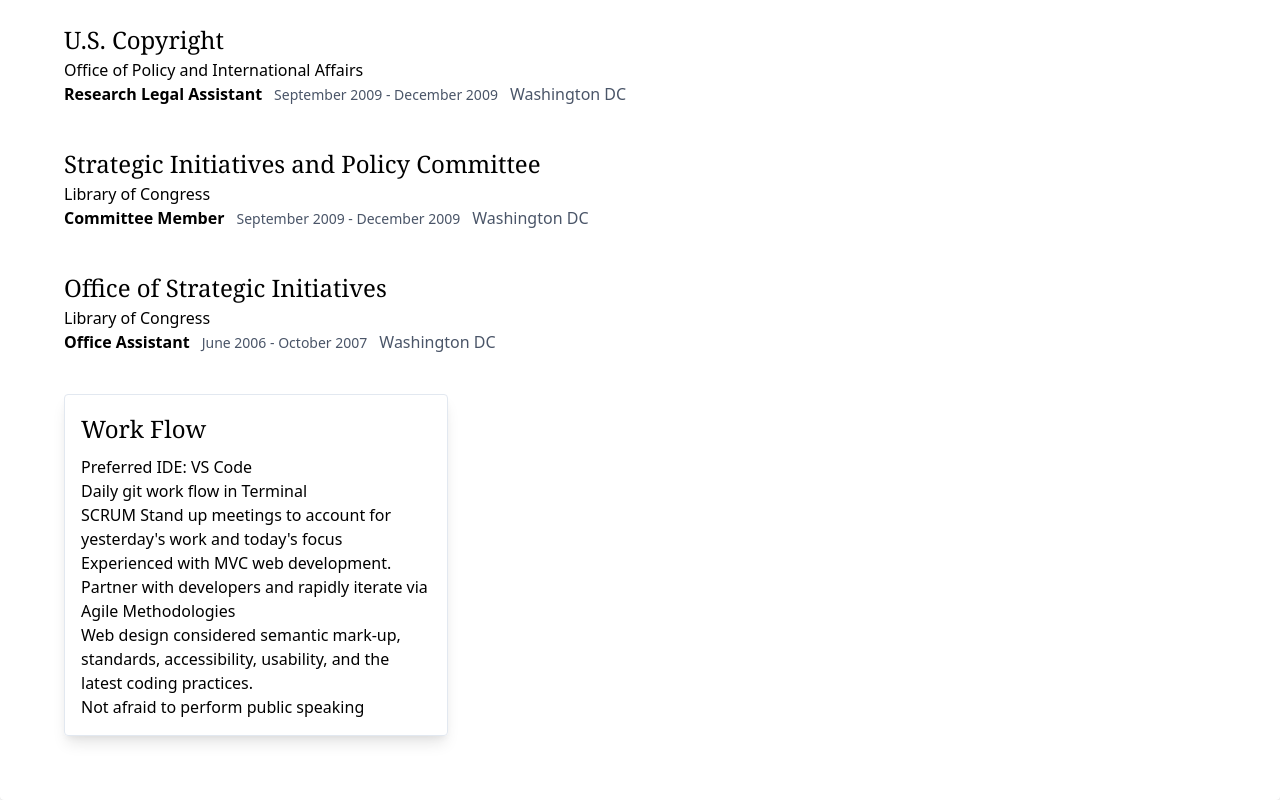
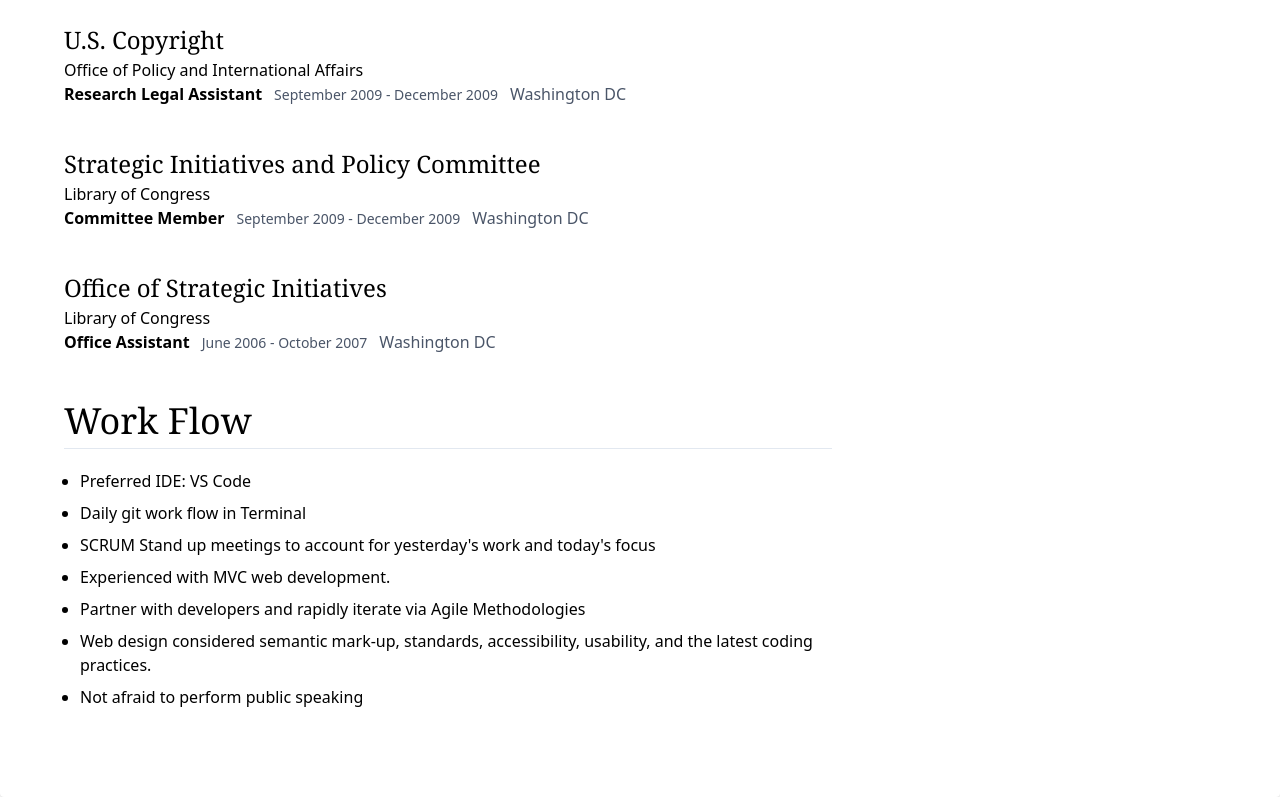
Before and after one commit to davidpham5/resume, a Next.js app: page /resume in a window 1280 px wide. Shown: the part 753-1553 px from the top of the page. Built offline with nearby package versions, Linux system fonts and the light colour scheme.

Commit message:
add sidebar

```diff
--- a/components/Work-Experience/WorkExp.js
+++ b/components/Work-Experience/WorkExp.js
@@ -10,7 +10,7 @@
         work.experiences.map((exp, index) => (
           <div className="exp max-w-2xl block bg-white mb-10" key={index}>
             <ul className="list-inline">
-              <li >
+              <li>
                 <h3 className="font-serif text-2xl">{exp.company}</h3>
               </li>
               {exp.department && (<li className="text-muted">{exp.department}</li>)}
--- a/components/WorkFlow.js
+++ b/components/WorkFlow.js
@@ -2,24 +2,24 @@
 
 const WorkFlow = () => {
   return (
-    <div className="max-w-sm rounded overflow-hidden shadow-lg border p-4">
-      <h1 className="header text-2xl font-serif mb-2">Work Flow</h1>
-      <ul>
-        <li>Preferred IDE: VS Code</li>
-        <li>Daily git work flow in Terminal</li>
-        <li>
+    <div className="">
+      <h1 className="header font-serif text-4xl border-b mb-5">Work Flow</h1>
+      <ul className="list-disc pl-4">
+        <li className="pb-2">Preferred IDE: VS Code</li>
+        <li className="pb-2">Daily git work flow in Terminal</li>
+        <li className="pb-2">
           SCRUM Stand up meetings to account for yesterday's work and today's
           focus
         </li>
-        <li>Experienced with MVC web development.</li>
-        <li>
+        <li className="pb-2">Experienced with MVC web development.</li>
+        <li className="pb-2">
           Partner with developers and rapidly iterate via Agile Methodologies
         </li>
-        <li>
+        <li className="pb-2">
           Web design considered semantic mark-up, standards, accessibility,
           usability, and the latest coding practices.
         </li>
-        <li>Not afraid to perform public speaking</li>
+        <li className="pb-2">Not afraid to perform public speaking</li>
       </ul>
     </div>
   );
--- a/pages/resume.js
+++ b/pages/resume.js
@@ -7,9 +7,14 @@
   return (
     <div>
       <Hero className="flex mb-5" />
-      <div className="container p-12">
-        <WorkExp />
-        <WorkFlow />
+      <div className="flex mb-4 container p-12">
+        <div className="w-2/3">
+          <WorkExp />
+          <WorkFlow />
+        </div>
+        <div className="w-1/3">
+          foo
+        </div>
       </div>
     </div>
   )
```
